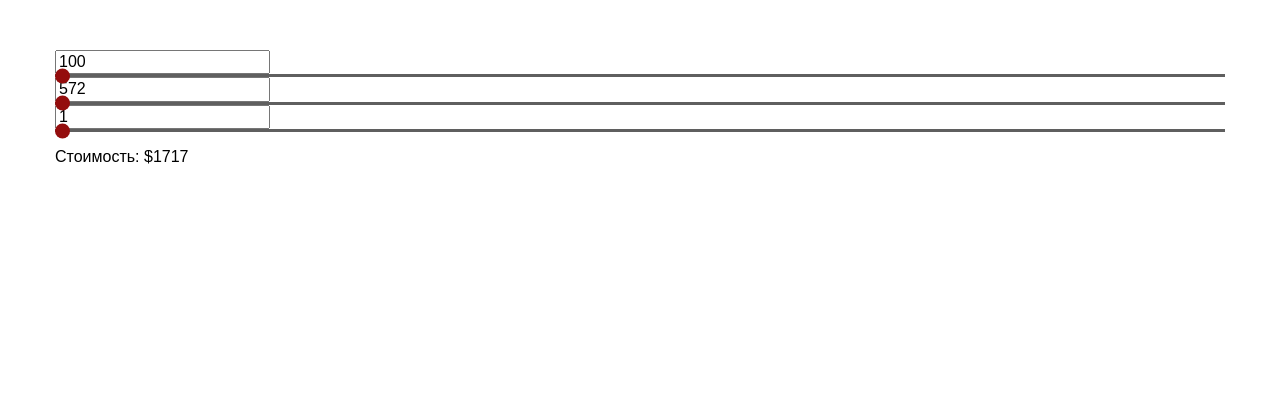
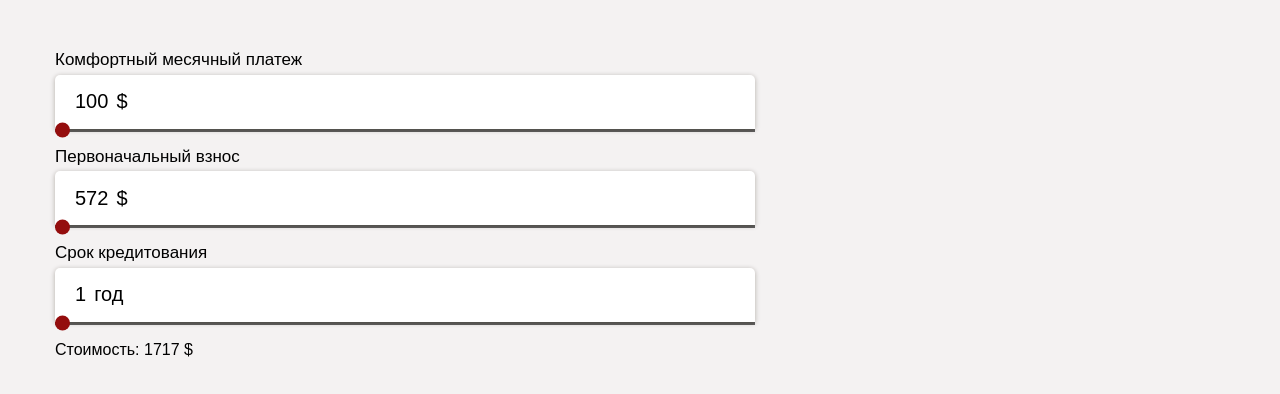
Before and after one commit to lex-od/annuity-calculator, a React (Create React App) app: page / in a window 1280 px wide. Shown: the top 394 px of the page. Built offline with nearby package versions, Linux system fonts and the light colour scheme.

Commit message:
Добавляет стилизацию инпутов, формат ед. измерения

```diff
--- a/src/components/AnnuityCalculator/AnnuityCalculator.jsx
+++ b/src/components/AnnuityCalculator/AnnuityCalculator.jsx
@@ -50,7 +50,10 @@ export default function AnnuityCalculator() {
 
     return (
         <div className={css.annuityCalculator}>
+            <div className={css.twinArea}>
                 <TwinInput
+                    title="Комфортный месячный платеж"
+                    className={css.paramInp}
                     name="pay"
                     value={pay}
                     onChange={handleSetParams}
@@ -60,6 +63,8 @@ export default function AnnuityCalculator() {
                 />
 
                 <TwinInput
+                    title="Первоначальный взнос"
+                    className={css.paramInp}
                     name="fee"
                     value={fee}
                     onChange={handleSetParams}
@@ -68,14 +73,18 @@ export default function AnnuityCalculator() {
                 />
 
                 <TwinInput
+                    title="Срок кредитования"
+                    className={css.paramInp}
                     name="term"
                     value={term}
                     onChange={handleSetParams}
                     min={1}
                     max={30}
+                    unit="year"
                 />
+            </div>
 
-            <p>Стоимость: ${cost}</p>
+            <p>Стоимость: {cost} $</p>
         </div>
     );
 }
--- a/src/components/AnnuityCalculator/AnnuityCalculator.module.scss
+++ b/src/components/AnnuityCalculator/AnnuityCalculator.module.scss
@@ -1,3 +1,13 @@
 .annuityCalculator {
     padding: 50px 0;
 }
+
+.twinArea {
+    width: 700px;
+}
+
+.paramInp {
+    &:not(:last-child) {
+        margin-bottom: 15px;
+    }
+}
--- a/src/components/TwinInput/TwinInput.jsx
+++ b/src/components/TwinInput/TwinInput.jsx
@@ -2,6 +2,7 @@ import css from "./TwinInput.module.scss";
 import RangeInput from "../RangeInput";
 
 export default function TwinInput({
+    title,
     className,
     name,
     value,
@@ -9,6 +10,7 @@ export default function TwinInput({
     min,
     max,
     step = 1,
+    unit = "dollar",
 }) {
     const classes = [css.twinInp];
     if (className) classes.push(className);
@@ -24,9 +26,45 @@ export default function TwinInput({
         onChange({ name, value });
     };
 
+    const formatUnit = () => {
+        let label = "";
+
+        if (unit === "dollar") label = "$";
+
+        if (unit === "year") {
+            switch (value) {
+                case 1:
+                    label = "год";
+                    break;
+                case 2:
+                case 3:
+                case 4:
+                    label = "года";
+                    break;
+                default:
+                    label = "лет";
+            }
+        }
+
+        return label;
+    };
+
     return (
         <div className={classes.join(" ")}>
-            <input type="text" value={value} onChange={handleChange} />
+            <label className={css.textLabel}>
+                <span className={css.textLabelText}>{title}</span>
+                <input
+                    className={css.textInp}
+                    type="text"
+                    value={value}
+                    onChange={handleChange}
+                />
+
+                <span className={css.textLabelOver}>
+                    {value}
+                    <span className={css.textLabelUnit}>{formatUnit()}</span>
+                </span>
+            </label>
 
             <RangeInput
                 value={value}
--- a/src/components/TwinInput/TwinInput.module.scss
+++ b/src/components/TwinInput/TwinInput.module.scss
@@ -0,0 +1,49 @@
+.textLabel {
+    position: relative;
+
+    display: block;
+}
+
+.textLabelText {
+    display: inline-block;
+    margin-bottom: 5px;
+
+    font-size: 17px;
+}
+
+.textInp {
+    display: inline-block;
+    width: 100%;
+    height: 54px;
+    padding: 1px 20px;
+
+    border: none;
+    border-radius: 5px 5px 0 0;
+    box-shadow: rgba(32, 22, 0, 0.3) 0px 1px 5px 0.1px;
+    outline: none;
+
+    font-size: 20px;
+}
+
+.textLabelOver {
+    position: absolute;
+    bottom: 0;
+    left: 0;
+
+    display: flex;
+    align-items: center;
+    width: 100%;
+    height: 54px;
+    padding: 1px 20px;
+
+    pointer-events: none;
+
+    font-size: 20px;
+    color: transparent;
+}
+
+.textLabelUnit {
+    margin-left: 8px;
+
+    color: #000000;
+}
--- a/src/index.scss
+++ b/src/index.scss
@@ -1,3 +1,5 @@
 body {
+    background-color: #f4f2f2;
+
     font-family: sans-serif;
 }
```
Lines whose indentation alone changed are shown as unchanged.
